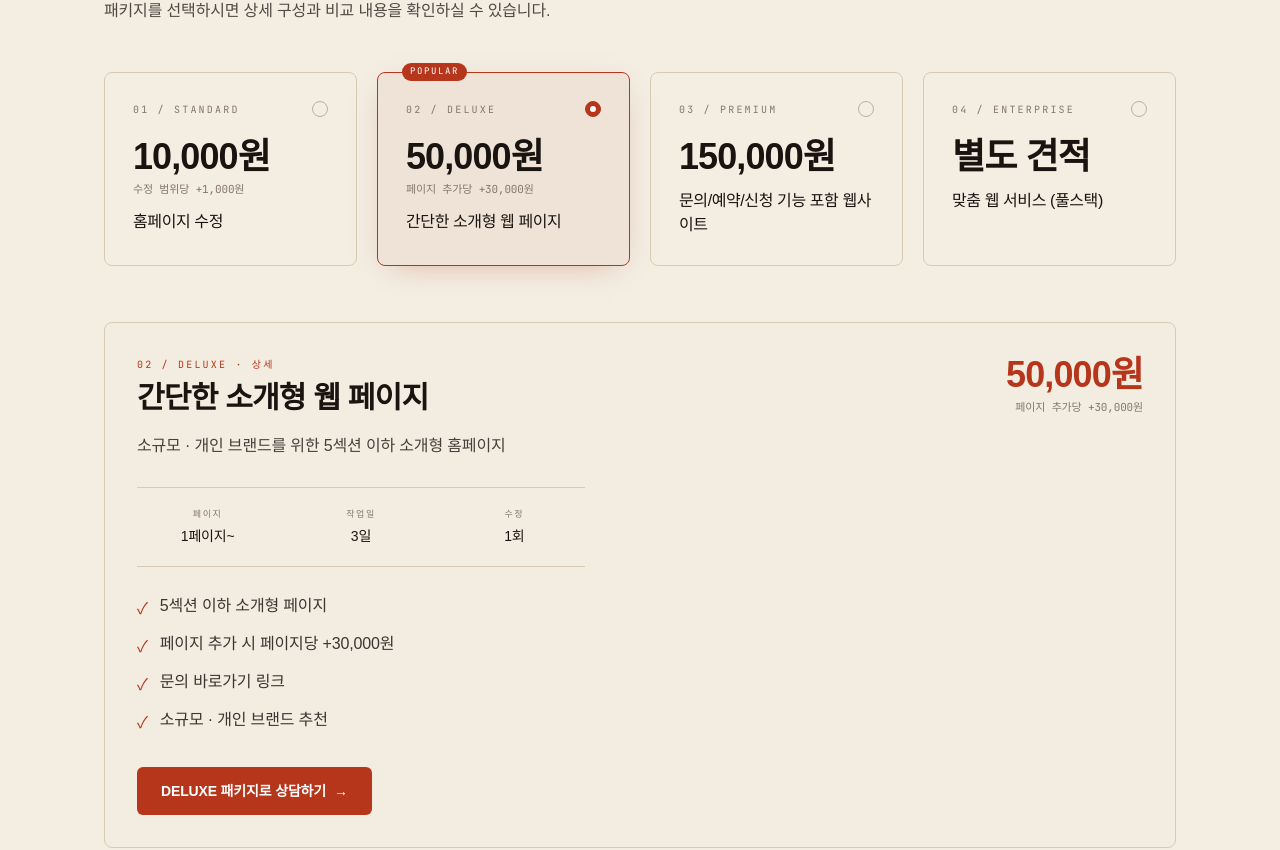
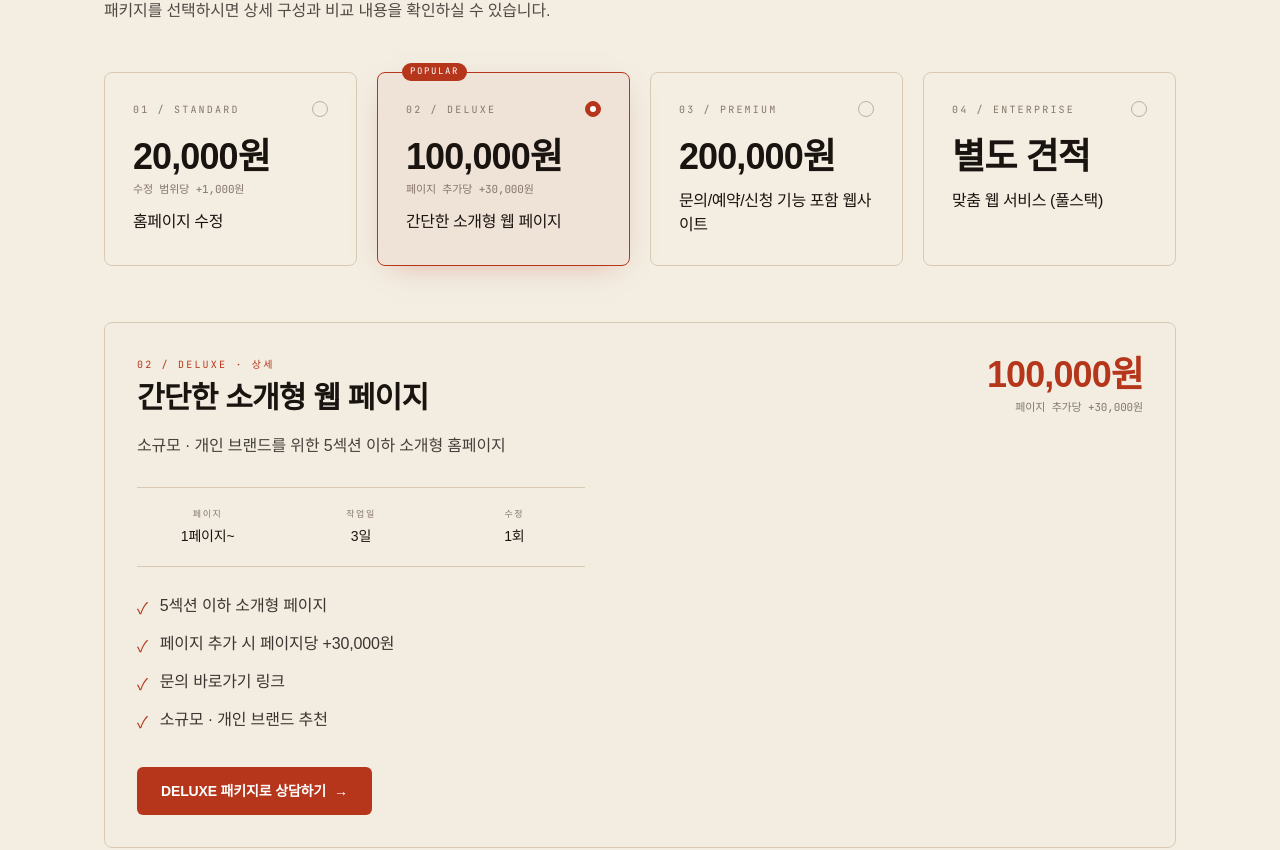
Before and after one commit to WebOutsourcing-one/wwo_web, a Next.js app: page / in a window 1280 px wide. Shown: the part 5534-6384 px from the top of the page. Built offline with nearby package versions, Linux system fonts and the light colour scheme; a web font is replaced by a local one.

Commit message:
Update package prices to 20k/100k/200k won
Co-Authored-By: Claude Opus 4.8 (1M context) <noreply@anthropic.com>

```diff
--- a/src/data/service.ts
+++ b/src/data/service.ts
@@ -220,25 +220,25 @@ export type Package = {
 export const packages: Package[] = [
   {
     tier: "STANDARD",
-    price: 10000,
-    priceLabel: "10,000원",
+    price: 20000,
+    priceLabel: "20,000원",
     priceUnit: "수정 범위당 +1,000원",
     tagline: "홈페이지 수정",
     summary:
-      "텍스트 변경, 위치 조정 등 기존 태그 구조를 유지한 단순 수정. 기본 10,000원에 수정 범위당 1,000원씩 합산됩니다.",
+      "텍스트 변경, 위치 조정 등 기존 태그 구조를 유지한 단순 수정. 기본 20,000원에 수정 범위당 1,000원씩 합산됩니다.",
     pages: "0페이지",
     duration: "2일",
     revisions: "범위당 +1,000원",
     features: [
       "기존 태그 구조 유지 단순 수정",
       "텍스트 변경 · 위치 조정",
-      "기본 10,000원 + 수정 범위당 1,000원",
+      "기본 20,000원 + 수정 범위당 1,000원",
     ],
   },
   {
     tier: "DELUXE",
-    price: 50000,
-    priceLabel: "50,000원",
+    price: 100000,
+    priceLabel: "100,000원",
     priceUnit: "페이지 추가당 +30,000원",
     tagline: "간단한 소개형 웹 페이지",
     summary: "소규모 · 개인 브랜드를 위한 5섹션 이하 소개형 홈페이지",
@@ -255,8 +255,8 @@ export const packages: Package[] = [
   },
   {
     tier: "PREMIUM",
-    price: 150000,
-    priceLabel: "150,000원",
+    price: 200000,
+    priceLabel: "200,000원",
     tagline: "문의/예약/신청 기능 포함 웹사이트",
     summary: "각종 신청 폼, 이메일 알림, 지도/연락처/링크 연결이 포함된 6페이지 이하 사이트",
     pages: "5페이지",
```
